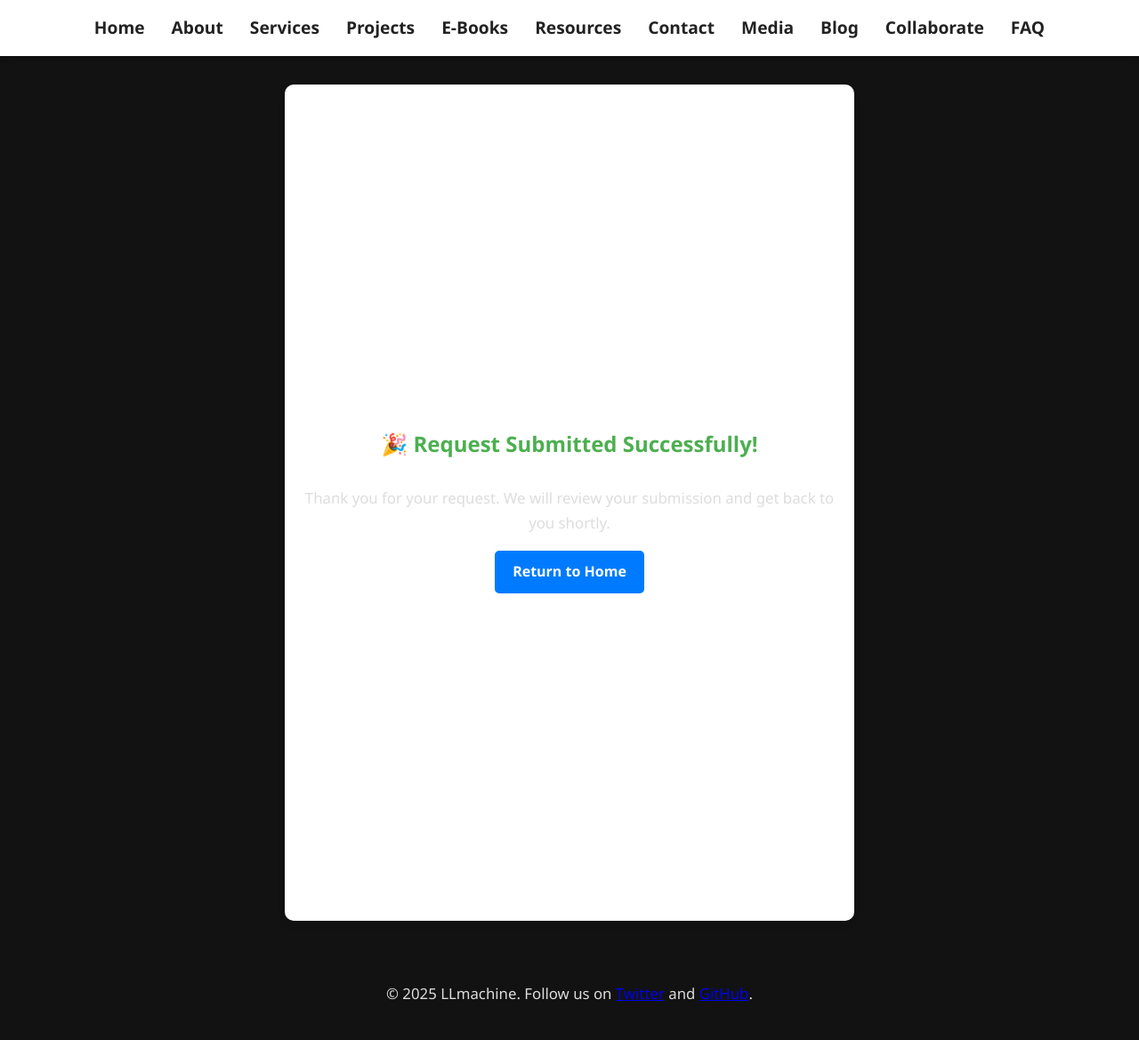
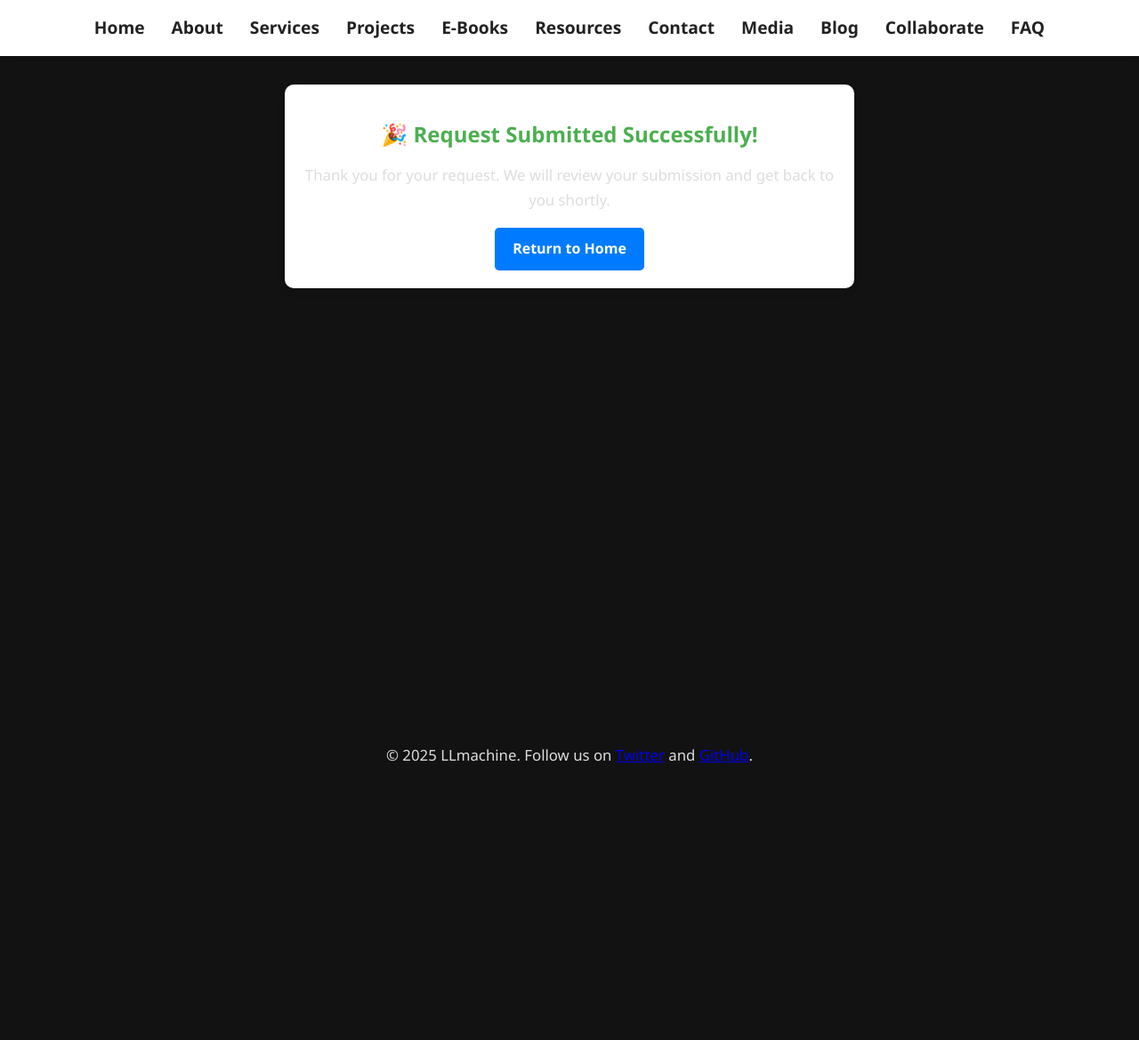
Before and after one commit to DataForSolution/DataForSolution.github.io, a Jekyll site: the page built from request-submitted.html, in a window 1280 px wide. Shown: the whole page at 89% size. Built offline with Jekyll 4.4.1, drawn with Linux system fonts in a browser that asks for light colours; after the commit the page ends 900 px from its top, so only the background shows below that.

Commit message:
Fix homepage sections to fit first view without scrolling

```diff
--- a/assets/css/style.css
+++ b/assets/css/style.css
@@ -23,14 +23,11 @@ p, li {
   color: #dddddd;
   font-size: 1.05em;
 }
-
 section {
-  padding: 80px 20px;
-  min-height: 100vh;
-  display: flex;
-  flex-direction: column;
-  justify-content: center;
-  align-items: center;
+  padding: 60px 20px;
+  min-height: auto; /* <<< no full screen force */
+  display: block;   /* <<< natural layout */
+  background-color: transparent;
   text-align: center;
 }
 
```
